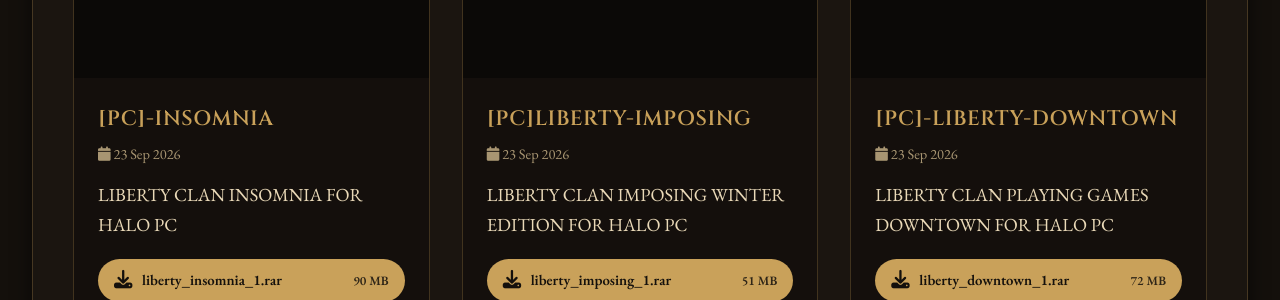
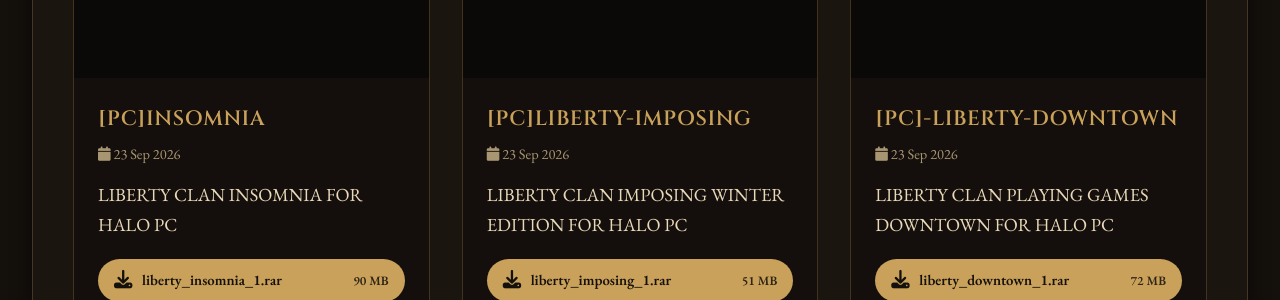
Before and after one commit to Chalwk/NC-Halo-Maps, a Jekyll site: the page built from maps.html, in a window 1280 px wide and 900 px high, scrolled down 2193 px. Shown: the part 155-455 px from the top of the window. Built offline with Jekyll 4.4.1, drawn with Linux system fonts in a browser that asks for light colours.

```diff
--- a/_data/releases.json
+++ b/_data/releases.json
@@ -209,7 +209,7 @@
   {
     "id": 394753045,
     "tag": "PC-INSOMNIA",
-    "name": "[PC]-INSOMNIA",
+    "name": "[PC]INSOMNIA",
     "body": "LIBERTY CLAN INSOMNIA FOR HALO PC",
     "prerelease": false,
     "published_at": "2026-09-23T14:36:34Z",
```
